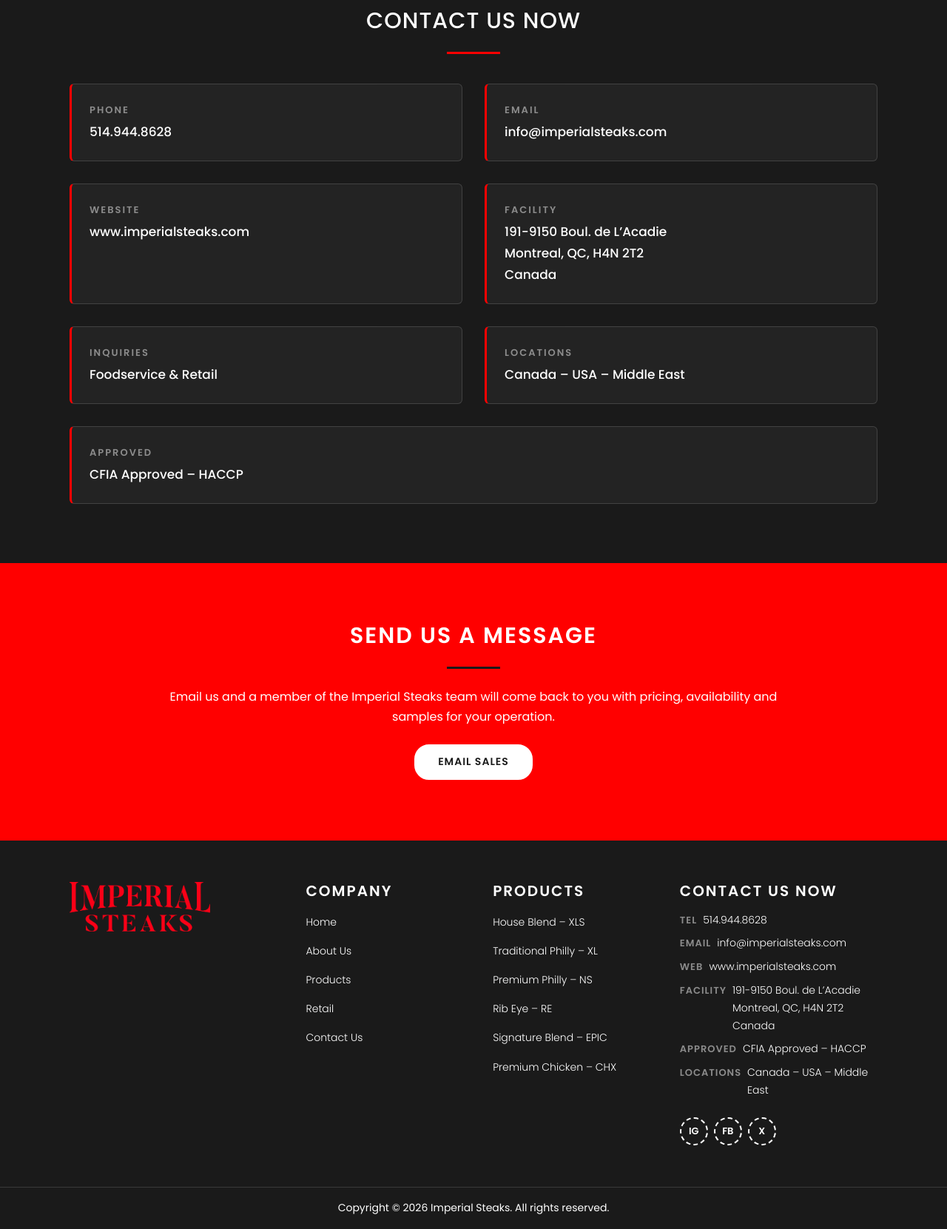
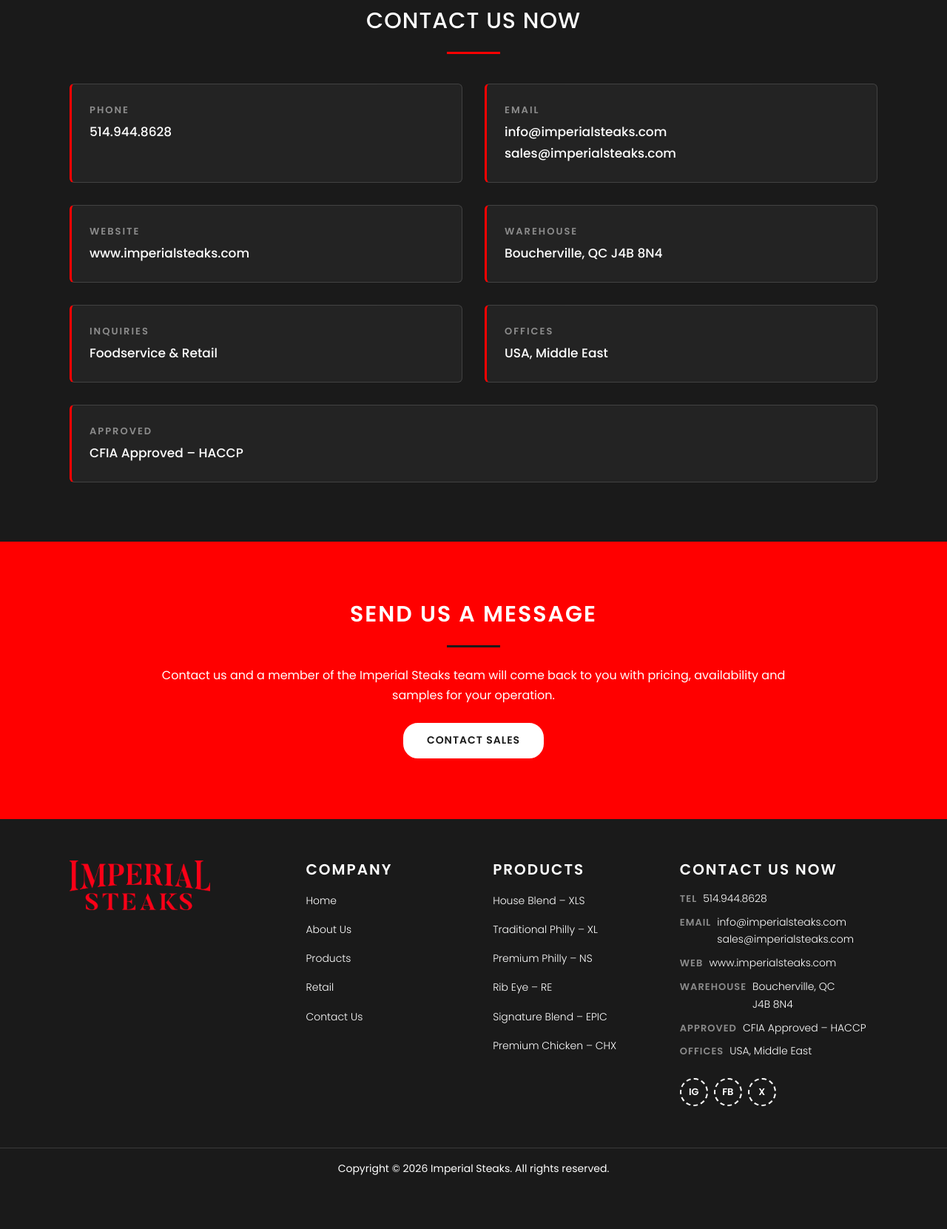
Before and after one commit to developerrightclixs/imperial-steaks, a PHP site: page /contact.html in a window 1280 px wide. Shown: the part 321-1982 px from the top of the page at 74% size. After the commit the page ends 1909 px from the top, so only its background shows below. Run offline with PHP 8.4, Linux system fonts and the light colour scheme.

Commit message:
Indent Premium Philly Steaks paragraphs; add info@ + sales@ emails; restore Boucherville J4B 8N4 warehouse and USA, Middle East offices; Email us -> Contact us
Co-Authored-By: Claude Opus 5.5 <noreply@anthropic.com>

```diff
--- a/assets/css/components.css
+++ b/assets/css/components.css
@@ -426,6 +426,9 @@
   color: var(--is-white);
   font-weight: 300;
 }
+
+/* Client, Nov 3: "Premium Philly Steaks" paragraphs open with a first-line indent. */
+.imperial-intro__text--indent { text-indent: 2em; }
 
 .imperial-intro__image { border-radius: var(--is-radius-media); }
 
--- a/contact.html
+++ b/contact.html
@@ -4,7 +4,7 @@
   <meta charset="utf-8">
   <meta name="viewport" content="width=device-width, initial-scale=1">
   <title>Contact Us | Imperial Steaks</title>
-  <meta name="description" content="Contact Imperial Steaks at info@imperialsteaks.com. Facility in Montreal, QC, serving Canada, the USA and the Middle East. Foodservice and retail enquiries.">
+  <meta name="description" content="Contact Imperial Steaks at info@imperialsteaks.com or sales@imperialsteaks.com. Based in Boucherville, QC, with offices in the USA and Middle East. Foodservice and retail enquiries.">
   <link rel="icon" href="assets/images/favicon.svg" type="image/svg+xml">
   <link rel="preconnect" href="https://fonts.googleapis.com">
   <link rel="preconnect" href="https://fonts.gstatic.com" crossorigin>
@@ -88,7 +88,7 @@
 
         <div class="imperial-contact-card" data-reveal="up" data-reveal-delay="2">
           <p class="imperial-contact-card__label">Email</p>
-          <p class="imperial-contact-card__value"><a href="mailto:info@imperialsteaks.com">info@imperialsteaks.com</a></p>
+          <p class="imperial-contact-card__value"><a href="mailto:info@imperialsteaks.com">info@imperialsteaks.com</a><br><a href="mailto:sales@imperialsteaks.com">sales@imperialsteaks.com</a></p>
         </div>
 
         <div class="imperial-contact-card" data-reveal="up" data-reveal-delay="3">
@@ -97,8 +97,8 @@
         </div>
 
         <div class="imperial-contact-card" data-reveal="up" data-reveal-delay="1">
-          <p class="imperial-contact-card__label">Facility</p>
-          <p class="imperial-contact-card__value">191-9150 Boul. de L&rsquo;Acadie<br>Montreal, QC, H4N&nbsp;2T2<br>Canada</p>
+          <p class="imperial-contact-card__label">Warehouse</p>
+          <p class="imperial-contact-card__value">Boucherville, QC J4B&nbsp;8N4</p>
         </div>
 
         <div class="imperial-contact-card" data-reveal="up" data-reveal-delay="2">
@@ -107,8 +107,8 @@
         </div>
 
         <div class="imperial-contact-card" data-reveal="up" data-reveal-delay="3">
-          <p class="imperial-contact-card__label">Locations</p>
-          <p class="imperial-contact-card__value">Canada &ndash; USA &ndash; Middle East</p>
+          <p class="imperial-contact-card__label">Offices</p>
+          <p class="imperial-contact-card__value">USA, Middle East</p>
         </div>
 
         <div class="imperial-contact-card imperial-contact-card--wide" data-reveal="up" data-reveal-delay="1">
@@ -127,18 +127,18 @@
        AUDIT NOTE: the old site shows a "send us a message" heading with no
        working form behind it. No fake form has been built here. At migration,
        drop an Elementor Form widget (Pro) or a WPForms/Contact Form 7 shortcode
-       into this Container and route submissions to info@imperialsteaks.com.
+       into this Container and route submissions to sales@imperialsteaks.com.
        ===================================================================== -->
   <section class="section section--red" aria-labelledby="message-heading">
     <div class="container container--narrow text-center">
 
       <h2 class="imperial-cta__title" id="message-heading">Send us a message</h2>
       <hr class="imperial-rule imperial-rule--center imperial-rule--black">
-      <p class="imperial-cta__text">Email us and a member of the Imperial Steaks team will come back to you with
+      <p class="imperial-cta__text">Contact us and a member of the Imperial Steaks team will come back to you with
         pricing, availability and samples for your operation.</p>
 
       <div class="btn-row" data-reveal="up">
-        <a class="btn btn--primary" href="mailto:info@imperialsteaks.com">Email sales</a>
+        <a class="btn btn--primary" href="mailto:sales@imperialsteaks.com">Contact sales</a>
       </div>
 
     </div>
@@ -190,23 +190,23 @@
           </li>
           <li class="imperial-footer__contact-item">
             <span class="imperial-footer__contact-label">Email</span>
-            <a href="mailto:info@imperialsteaks.com">info@imperialsteaks.com</a>
+            <span><a href="mailto:info@imperialsteaks.com">info@imperialsteaks.com</a><br><a href="mailto:sales@imperialsteaks.com">sales@imperialsteaks.com</a></span>
           </li>
           <li class="imperial-footer__contact-item">
             <span class="imperial-footer__contact-label">Web</span>
             <a href="https://www.imperialsteaks.com/">www.imperialsteaks.com</a>
           </li>
           <li class="imperial-footer__contact-item">
-            <span class="imperial-footer__contact-label">Facility</span>
-            <span>191-9150 Boul. de L&rsquo;Acadie<br>Montreal, QC, H4N&nbsp;2T2<br>Canada</span>
+            <span class="imperial-footer__contact-label">Warehouse</span>
+            <span>Boucherville, QC J4B&nbsp;8N4</span>
           </li>
           <li class="imperial-footer__contact-item">
             <span class="imperial-footer__contact-label">Approved</span>
             <span>CFIA Approved &ndash; HACCP</span>
           </li>
           <li class="imperial-footer__contact-item">
-            <span class="imperial-footer__contact-label">Locations</span>
-            <span>Canada &ndash; USA &ndash; Middle East</span>
+            <span class="imperial-footer__contact-label">Offices</span>
+            <span>USA, Middle East</span>
           </li>
         </ul>
 
--- a/wp-theme/imperial-steaks/assets/css/components.css
+++ b/wp-theme/imperial-steaks/assets/css/components.css
@@ -426,6 +426,9 @@
   color: var(--is-white);
   font-weight: 300;
 }
+
+/* Client, Nov 3: "Premium Philly Steaks" paragraphs open with a first-line indent. */
+.imperial-intro__text--indent { text-indent: 2em; }
 
 .imperial-intro__image { border-radius: var(--is-radius-media); }
 
--- a/wp-theme/imperial-steaks/inc/pages.php
+++ b/wp-theme/imperial-steaks/inc/pages.php
@@ -43,7 +43,7 @@ return array(
 		'title'       => 'Contact Us',
 		'slug'        => 'contact-us',
 		'template'    => 'page-templates/template-contact.php',
-		'description' => 'Contact Imperial Steaks at info@imperialsteaks.com. Facility in Montreal, QC, serving Canada, the USA and the Middle East. Foodservice and retail enquiries.',
+		'description' => 'Contact Imperial Steaks at info@imperialsteaks.com or sales@imperialsteaks.com. Based in Boucherville, QC, with offices in the USA and Middle East. Foodservice and retail enquiries.',
 		'front'       => false,
 	),
 );
--- a/wp-theme/imperial-steaks/page-templates/template-home.php
+++ b/wp-theme/imperial-steaks/page-templates/template-home.php
@@ -96,12 +96,12 @@ get_header();
           <h2 class="imperial-intro__title imperial-intro__title--black" id="intro-heading">Premium Philly Steaks</h2>
           <hr class="imperial-rule imperial-rule--black">
 
-          <p class="imperial-intro__text text-justify">Imperial Steaks was established to provide premium beef and chicken
+          <p class="imperial-intro__text imperial-intro__text--indent text-justify">Imperial Steaks was established to provide premium beef and chicken
             products that will exceed our customers&rsquo; expectations. Our goal and commitment is to establish long-term
             relationships with customers by providing them with unmatched steak products through quality, taste, and
             consistency.</p>
 
-          <p class="imperial-intro__text text-justify">We welcome and appreciate the opportunity to meet with you to further
+          <p class="imperial-intro__text imperial-intro__text--indent text-justify">We welcome and appreciate the opportunity to meet with you to further
             discuss who we are, our products, and how we can be of service to you.</p>
         </div>
 
--- a/wp-theme/imperial-steaks/page-templates/template-products.php
+++ b/wp-theme/imperial-steaks/page-templates/template-products.php
@@ -239,7 +239,7 @@ get_header();
       <hr class="imperial-rule imperial-rule--center">
       <div class="btn-row" data-reveal="up">
         <a class="btn btn--accent" href="<?php echo esc_url( home_url( '/contact-us/' ) ); ?>">Contact us</a>
-        <a class="btn btn--outline" href="mailto:info@imperialsteaks.com">Email sales</a>
+        <a class="btn btn--outline" href="mailto:sales@imperialsteaks.com">Contact sales</a>
       </div>
     </div>
   </section>
```
Also changed, not shown: about.html (+5 -5 lines), index.html (+7 -7 lines), products.html (+6 -6 lines), retail.html (+5 -5 lines), wp-theme/imperial-steaks/footer.php (+13 -7 lines), wp-theme/imperial-steaks/inc/customizer.php (+15 -9 lines), wp-theme/imperial-steaks/page-templates/template-contact.php (+8 -8 lines), 1 other file.
